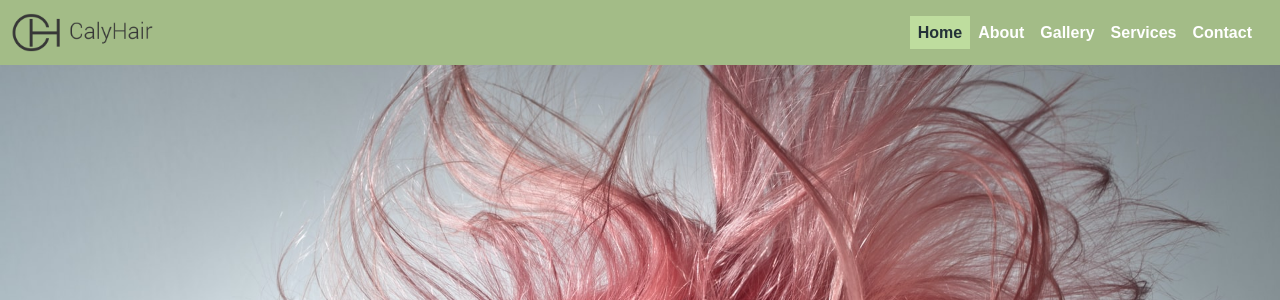
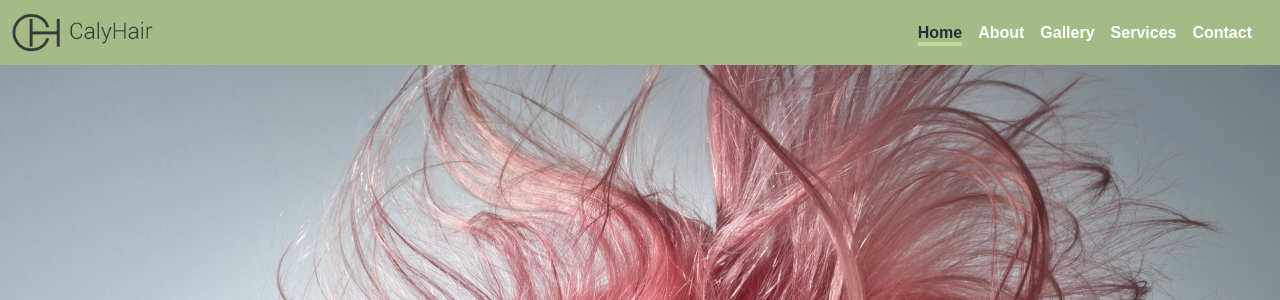
Before and after one commit to Luciano-Lima/caly-hair-new-app, a Django app: page / in a window 1280 px wide, with the pointer over the restyled element. Shown: the top 300 px of the page. Run offline with Django 4.2, Linux system fonts and the light colour scheme; data that the repository does not hold is empty; some libraries are stand-ins or nearby versions.

Commit message:
styling the navlink rover

```diff
--- a/static/css/style.css
+++ b/static/css/style.css
@@ -41,8 +41,14 @@ html {
 }
 
 .navbar-nav .nav-link:hover {
-	background-color: #bedd9e;
 	color: #243238;
+    text-underline-position: under;
+    text-decoration: underline;
+    text-decoration-color: #bedd9e;
+    text-decoration-thickness: 4px;
+    transition-duration: 1s;
+    transition-timing-function: ease-in-out;
+    transform-style: preserve-3d;
 }
 
 .navbar-toggler:focus,
```
